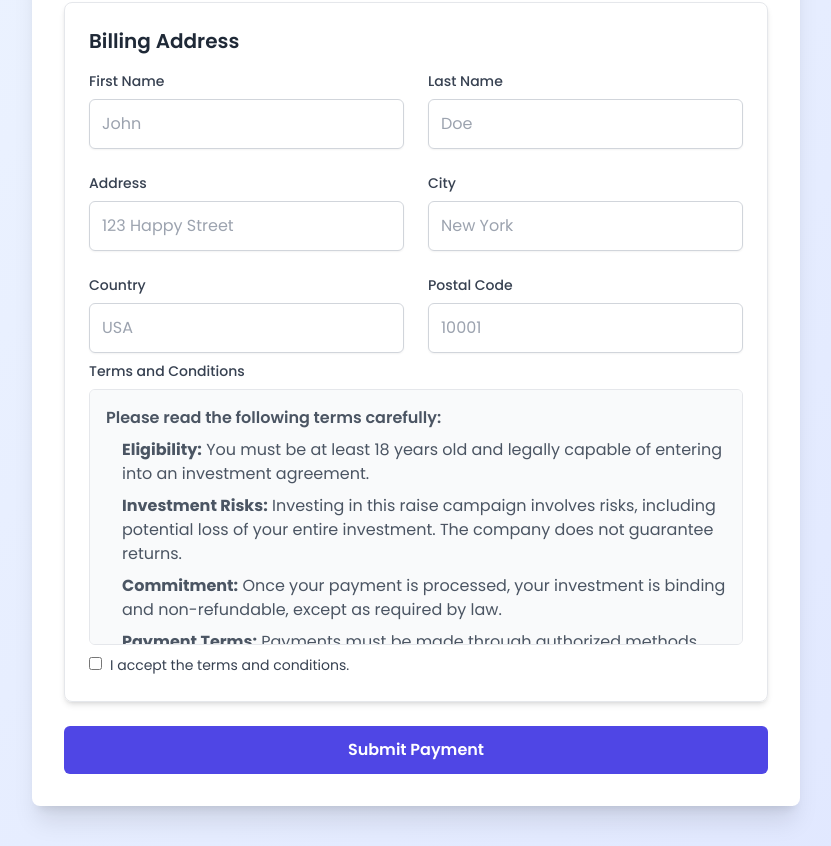
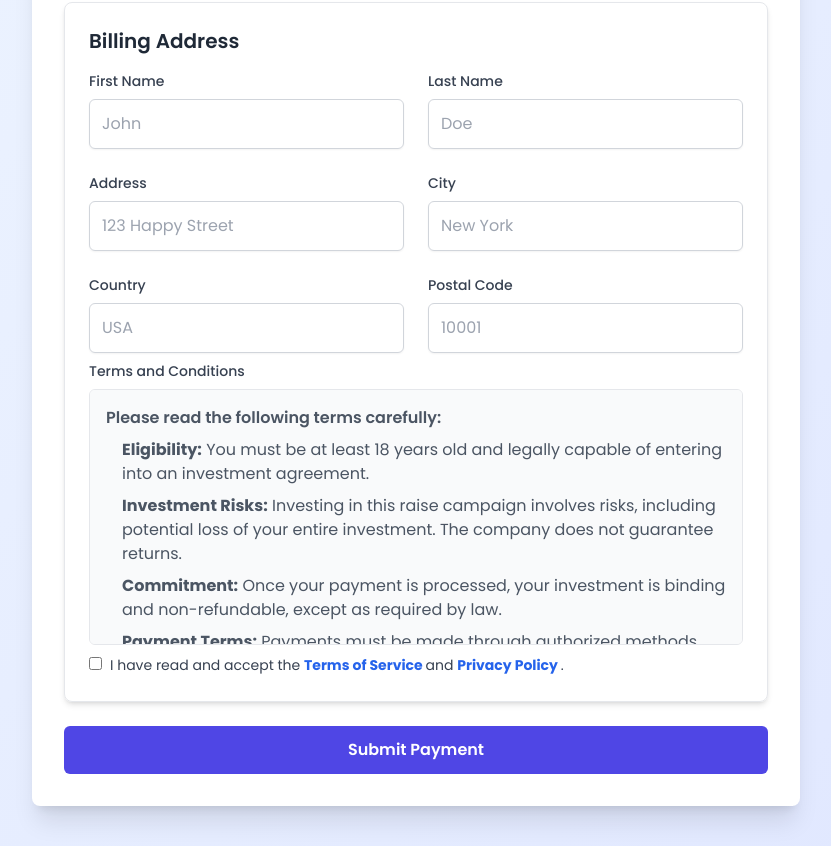
Before and after one commit to woraamy/B2D-Venture, a Next.js app in the folder b2d-venture/: page /payment in a window 1280 px wide. Shown: the part 526-1372 px from the top of the page, without its empty margins (224-1055 px from the left). Built offline with nearby package versions, Linux system fonts and the light colour scheme.

Commit message:
add accept policy checkbox in payment page

```diff
--- a/b2d-venture/app/payment/page.tsx
+++ b/b2d-venture/app/payment/page.tsx
@@ -6,6 +6,7 @@ import { toast } from "react-hot-toast";
 import { zodResolver } from "@hookform/resolvers/zod";
 import { useForm } from "react-hook-form";
 import { z } from "zod";
+import Link from "next/link";
 
 const createPaymentSchema = (minInvestment, maxInvestment) =>
   z.object({
@@ -330,7 +331,7 @@ const createPaymentSchema = (minInvestment, maxInvestment) =>
                     <li><strong>Confidentiality:</strong> You agree to keep all campaign-related information confidential.</li>
                     <li><strong>Data Privacy:</strong> Your personal information will be handled in accordance with our Privacy Policy.</li>
                     <li><strong>Limitation of Liability:</strong> The company is not liable for any indirect, incidental, or consequential damages arising from your investment.</li>
-                    <li><strong>Dispute Resolution:</strong> Any disputes will be resolved under the laws of [Insert Jurisdiction].</li>
+                    <li><strong>Dispute Resolution:</strong> Any disputes will be resolved under the laws of Thailand.</li>
                   </ul>
                 </div>
                 <div className="mt-2">
@@ -340,7 +341,7 @@ const createPaymentSchema = (minInvestment, maxInvestment) =>
                     className="mr-2"
                   />
                   <label className="text-sm text-gray-700">
-                    I accept the terms and conditions.
+                  I have read and accept the <Link href="/term-of-service" className="font-bold text-blue-600"> Terms of Service </Link> and <Link href="/privacy-policy" className="font-bold text-blue-600"> Privacy Policy </Link>.
                   </label>
                 </div>
                 </div>
```
